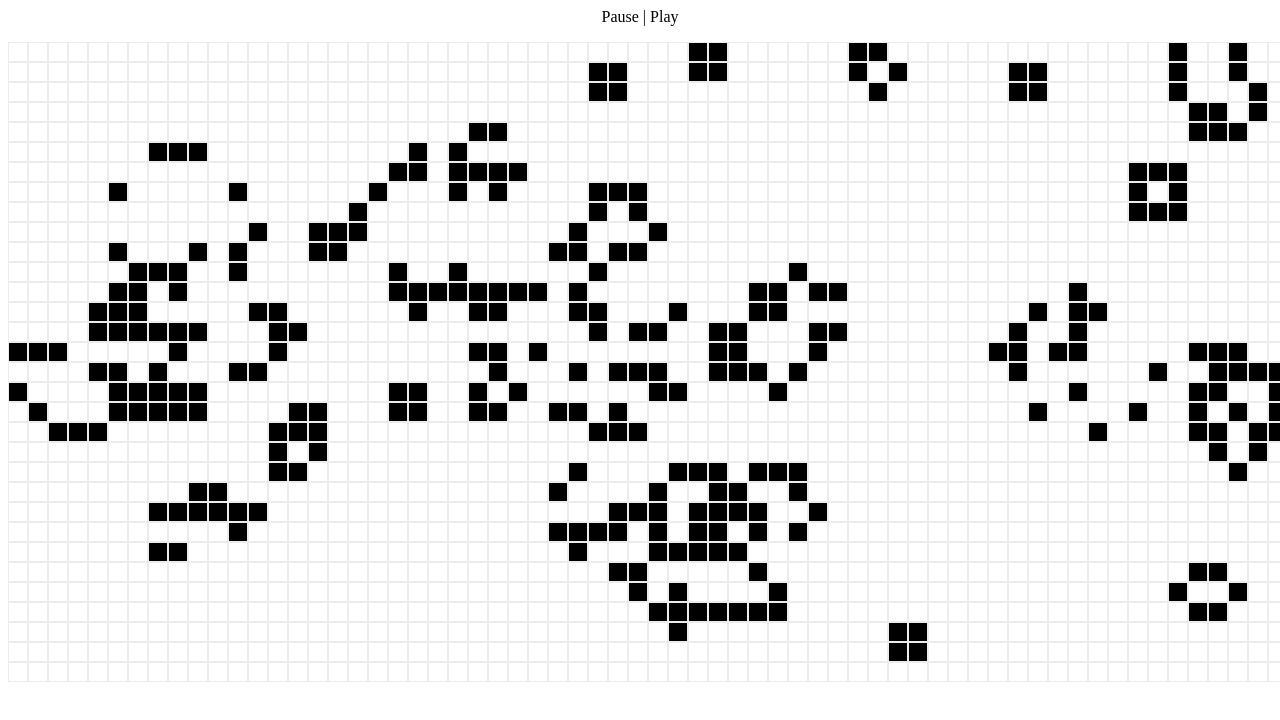
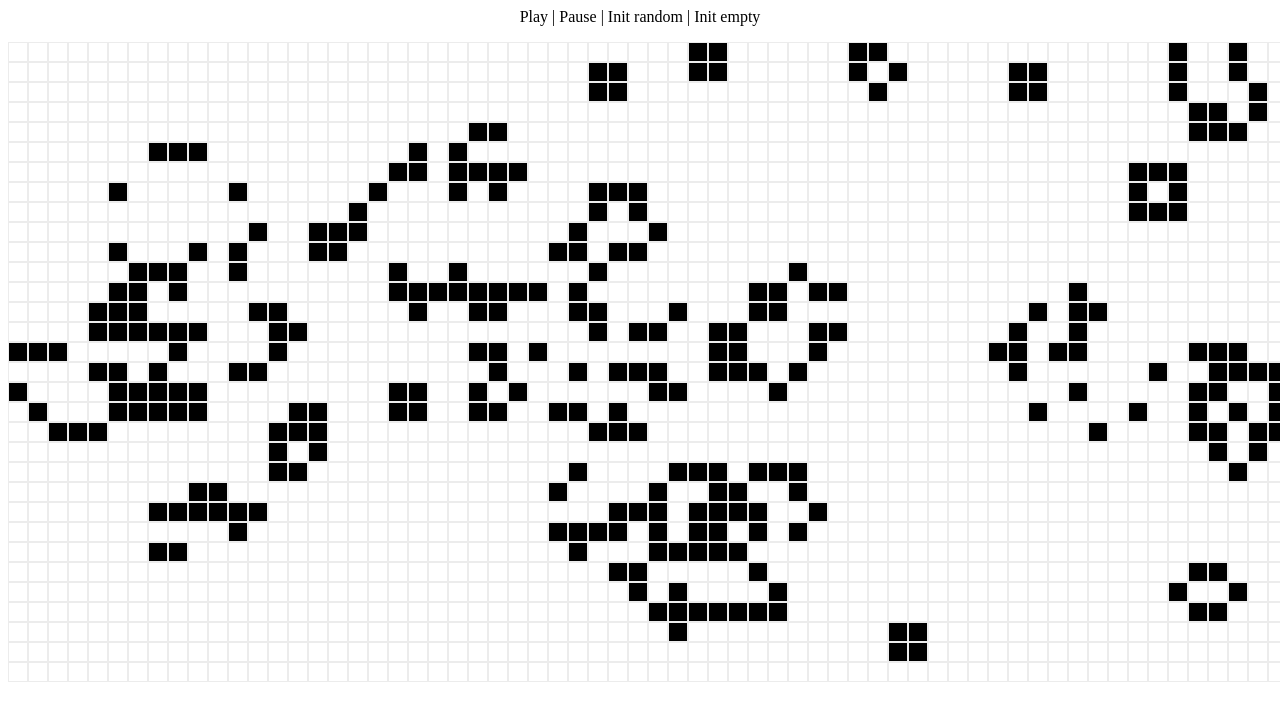
Before and after one commit to Akrobate/game-of-life, a plain HTML site: page index.html in a window 1280 px wide. Both pictures are taken after a click on the element "Play". Drawn offline with Linux system fonts and the light colour scheme.

Commit message:
cleaning code

```diff
--- a/index.html
+++ b/index.html
@@ -4,12 +4,16 @@
 		<script src="js/game-of-life.js"></script>
 		<style>
 			.alive { background: black; }
+			.act { cursor: pointer; }
 		</style>
 	</head>
 
 	<body style="text-align:center">
 		<p>
-			<span class="act_pause">Pause</span> | <span class="act_play">Play</span>
+			<span class="act act_play">Play</span>
+			| <span class="act act_pause">Pause</span>
+			| <span class="act act_init_random">Init random</span>
+			| <span class="act act_init_empty">Init empty</span>
 		</p>
 		<div id="mainGrid" style="margin-left:auto;margin-right:auto;" ></div>
 	</body>
--- a/js/game-of-life.js
+++ b/js/game-of-life.js
@@ -1,26 +1,24 @@
-
-		$(document).ready(function() {
-
 var cellw = 20;
 var cellh = 20;
 var bordercolor="#ececec";
 var nb_x = 64;
 var nb_y = 32;
 
-			// Globals
 play = false;
 timelaps = 125;
 
+
+$(document).ready(function() {
+
 	data = new Array(nb_x);
-			for (var i = 0; i < nb_x; i++) {
+	for (let i = 0; i < nb_x; i++) {
 		data[i] = new Array(nb_y);
 	}
 
 	console.log(data);
 
-			// generating all data
-			for(var i=0; i < nb_y; i++){
-				for(var j=0; j < nb_x; j++){
+	for(let i=0; i < nb_y; i++){
+		for(let j=0; j < nb_x; j++){
 			data[j][i] = (!(Math.random()+.7|0));
 		}
 	}
@@ -33,17 +31,15 @@
 
 	var alive = false;
 
-			for(var i=0; i < nb_y; i++){
-				for(var j=0; j < nb_x; j++){
+	for(let i=0; i < nb_y; i++){
+		for(let j=0; j < nb_x; j++){
 
 			if (data[j][i]) {
 				alive = "alive";
 			} else {
 				alive = "";
 			}
-
 			grd.append("<div class='cell "+alive+"' id='x"+j+"y"+i+"' data-x='"+j+"' data-y='"+i+"' style='border:1px solid  "+ bordercolor +";width:" + (cellw -2) +  "px;height:" + (cellh -2) + "px;float:left'></div> ");
-
 		}
 	}
 
@@ -51,7 +47,7 @@
 
 	drawNew();
 
-			$(".cell").click(function(){
+	$(".cell").click(function() {
 		var x = $(this).data("x");
 		var y = $(this).data("y");
 		if ($(this).hasClass('alive')) {
@@ -61,42 +57,50 @@
 			$(this).addClass('alive');
 			data[x][y] = true;
 		}
+	});
+
+
+	$(".act_pause").click(() => {
+		play = false;
+	});
+
+
+	$(".act_play").click(() => {
+		play = true;
+	});
+
+	$(".act_init_random").click(() => {
+		play = false;
+	});
+
+	$(".act_init_empty").click(() => {
+		play = true;
+	});
+
 
 });
 
 
-			$(".act_pause").click(function(){
-				play = false;
-			});
-
-
-			$(".act_play").click(function(){
-				play = true;
-			});
-
-		});
-
 function drawNew() {
-
 	if (play) {
 		clearGrid();
 		data = nextGeneration(data);
 		fillGridWithData(data);
 	}
-			setTimeout("drawNew()", timelaps);
+	setTimeout(() => drawNew(), timelaps);
 }
 
 
 function fillGridWithData(data) {
 
-			var nb_x = data.length;
-			var nb_y = data[0].length;
+	let nb_x = data.length;
+	let nb_y = data[0].length;
 
 	$(".cell").removeClass("alive");
 
-			for(var i=0; i < nb_y; i++){
-				for(var j=0; j < nb_x; j++){
-					var selector = "#x" + j + "y" + i;
+	for(let i=0; i < nb_y; i++){
+		for(let j=0; j < nb_x; j++) {
+			let selector = "#x" + j + "y" + i;
 			if (data[j][i]) {
 				$(selector).addClass("alive");
 			}
@@ -104,36 +108,34 @@
 	}
 }
 
+
 function clearGrid() {
 	$(".cell").removeClass("alive");
 }
 
-		/**
-		 *	Rules
-		 */
+
 function nextGeneration(data) {
 
 	var nb_x = data.length;
 	var nb_y = data[0].length;
 
 	var datarez = new Array(nb_x);
-			for (i = 0; i < nb_x; i++) {
+	for (let i = 0; i < nb_x; i++) {
 		datarez[i] = new Array(nb_y);
 	}
 
-			for(var i = 0; i < nb_x; i++) {
-				for(var j = 0; j < nb_y; j++) {
+	for(let i = 0; i < nb_x; i++) {
+		for(let j = 0; j < nb_y; j++) {
 
 			var counton = countArround(data, i, j);
-					if (checkMySelf(data, i, j)) { // cellule activée
+			if (checkMySelf(data, i, j)) {
 
 				if ((counton != 2) && (counton != 3)) {
 					datarez[i][j] = false;
 				} else {
 					datarez[i][j] = true;
 				}
-
-					} else { // celulle éteinte
+			} else {
 				if (counton == 3) {
 					datarez[i][j] = true;
 				} else {
@@ -153,16 +155,14 @@
 	var count = 0;
 
 	if ((x >= 0) && (y >= 0) && (x <= nb_x) && (y <= nb_y)) {
-				for (var i = -1; i < 2; i++) {
-					for (var j = -1; j < 2; j++) {
+		for (let i = -1; i < 2; i++) {
+			for (let j = -1; j < 2; j++) {
 				if (data[x+i] !== undefined) {
 					if (data[x+i][y+j] !== undefined) {
 						if (! ((i == 0) && (j == 0))) {
-
 							if (data[x+i][y+j])	{
 								count++;
 							}
-
 						}
 					}
 				}
@@ -172,6 +172,7 @@
 	return count;
 }
 
+
 function checkMySelf(data, x, y) {
 	return data[x][y];
 }
```
Lines whose indentation alone changed are shown as unchanged.
